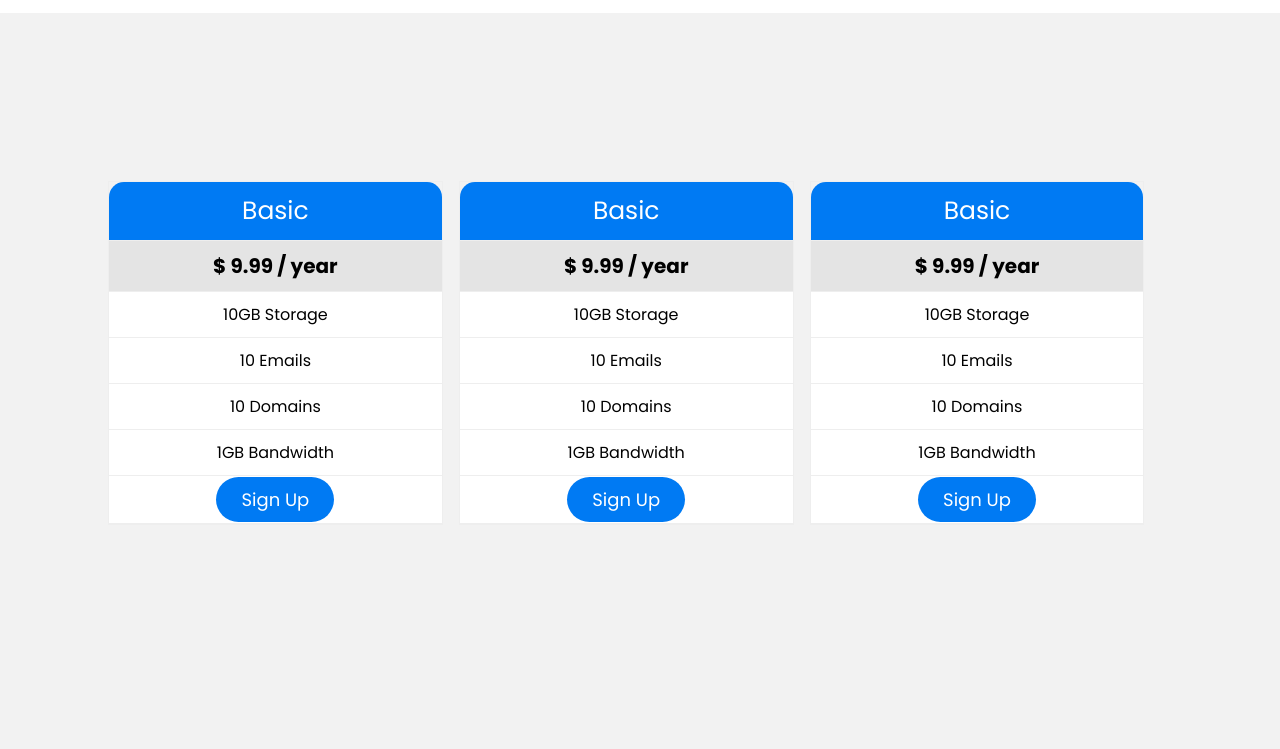
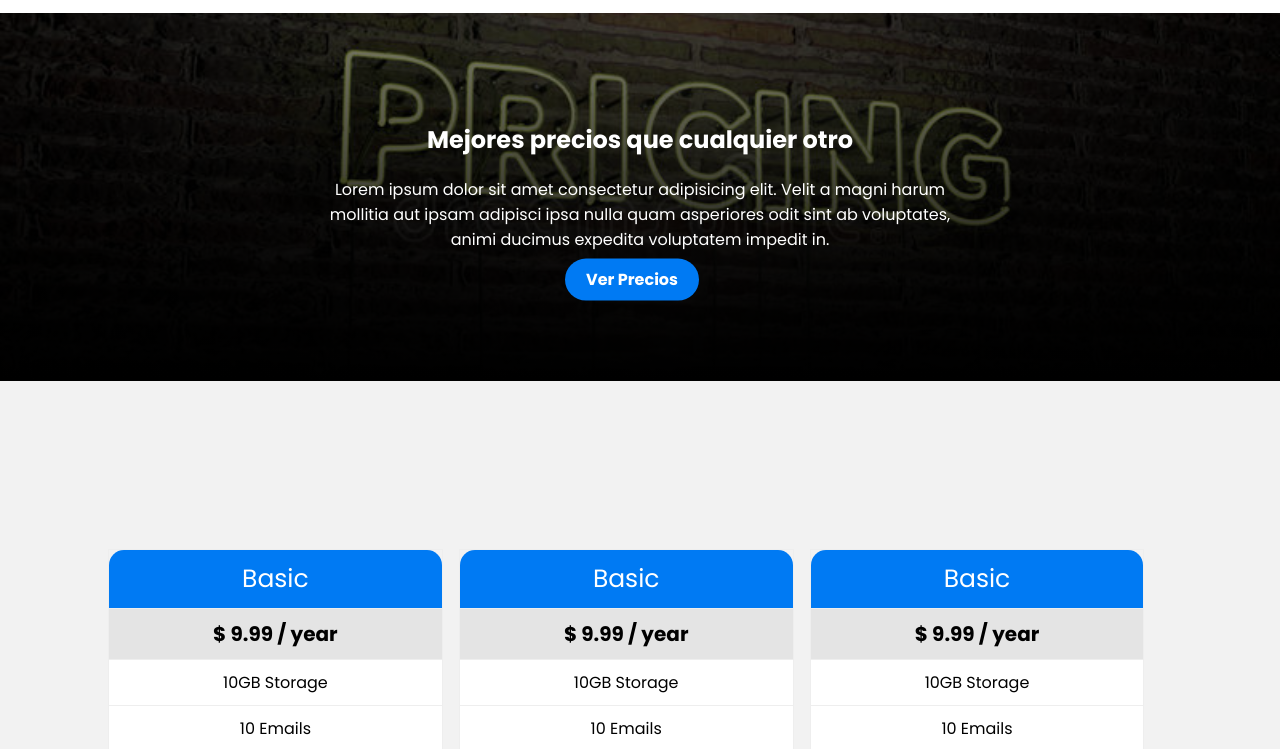
Before and after one commit to UrielVentura/AppLadingPage, a plain HTML site: page prices.html in a window 1280 px wide. Shown: the part 50-799 px from the top of the page. Drawn offline with Linux system fonts and the light colour scheme.

Commit message:
Code for prices page

```diff
--- a/css/main.scss
+++ b/css/main.scss
@@ -239,6 +239,46 @@ nav {
     cursor: pointer;
 }
 
+.price-hero{
+    background-image: linear-gradient(rgba(0,0,0,0.5), rgba(0,0,0,5.0)), url("../images/prices.jpg");
+    height: 50%;
+    background-position: center;
+    background-repeat: no-repeat;
+    background-size: cover;
+    position: relative;
+
+
+    .container{
+        height: 100%;
+
+
+        .hero-img{
+            align-content: center;
+            .hero-text{
+                text-align: center;
+                position: absolute;
+                top: 50%;
+                left: 50%;
+                transform: translate(-50%, -50%);
+                color: white;
+                margin-bottom: 2em;
+
+            }
+
+            .primary-cta{
+
+                background: var(--primary-color);
+                color: white;
+                text-decoration: none;
+                padding: .6em 1.3em;
+                font-size: 1em;
+                border-radius: 5em;
+                font-weight: bold;
+            }
+        }
+    }
+}
+
 .prices{
     .container{
 
--- a/prices.html
+++ b/prices.html
@@ -34,7 +34,26 @@
             </nav>
         </div>
     </div>
-    <section class="prices">
+
+    <section class="price-hero">
+        <div class="container">
+            <div class="hero-img">
+                <div class="hero-text">
+                    <h1>Mejores precios que cualquier otro</h1>
+                    <p>Lorem ipsum dolor sit amet consectetur adipisicing elit.
+                        Velit a magni harum mollitia aut ipsam adipisci ipsa nulla
+                        quam asperiores odit sint ab voluptates, animi ducimus expedita
+                        voluptatem impedit in.
+                    </p>
+
+                    <a href="#prices-section" class="primary-cta" > Ver Precios</a>
+                </div>
+            </div>
+        </div>
+    </section>
+
+
+    <section id="prices-section" class="prices">
         <div class="container">
             <div class="columns">
                 <ul class="price">
```
Also changed, not shown: css/main.css, images/prices.jpg (added), 1 other file.
